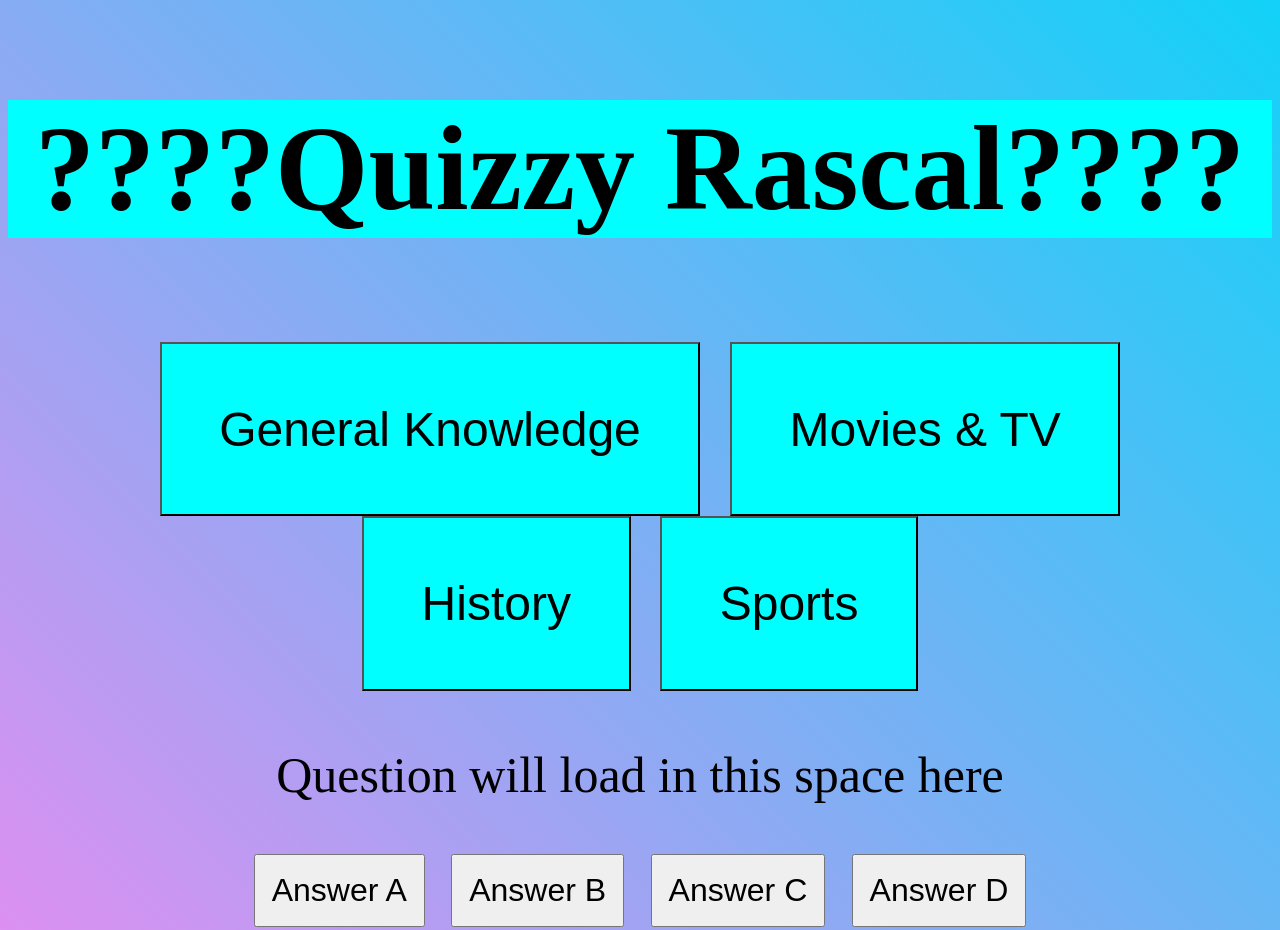
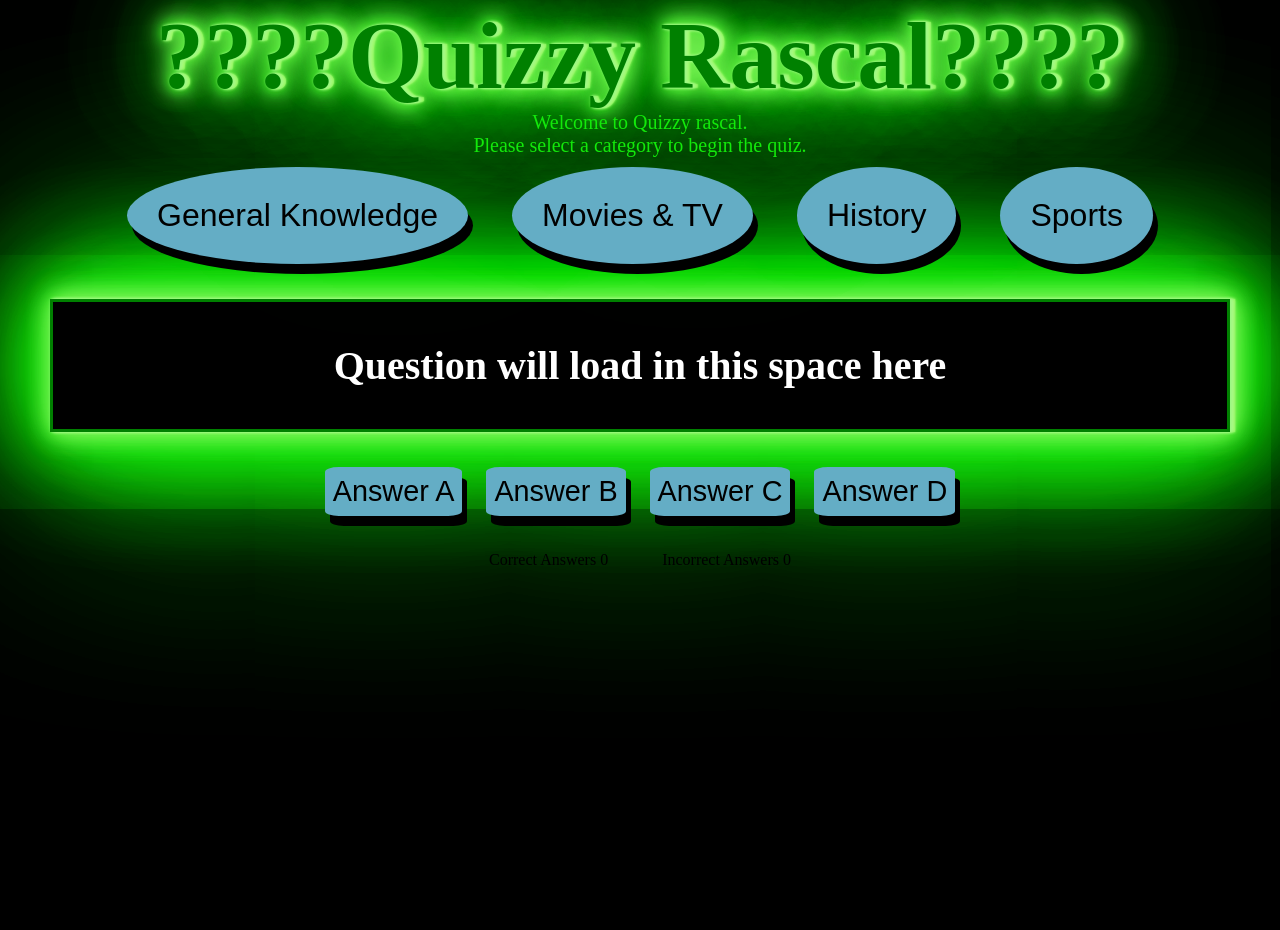
Before and after one commit to Mike0186/quizzyrascal, a plain HTML site: page index.html in a window 1280 px wide. Shown: the top 930 px of the page. After the commit the page ends 800 px from the top, so only its background shows below. Drawn offline with Linux system fonts and the light colour scheme; a web font is replaced by a local one.

Commit message:
Add new style to site

```diff
--- a/assets/css/style.css
+++ b/assets/css/style.css
@@ -1,46 +1,145 @@
+ @import url('https://fonts.googleapis.com/css2?family=Rum+Raisin&family=Tilt+Neon&display=swap');
+
+ * {
+     margin: 0;
+     padding: 0;
+     border: none;
+ }
+
  .page-container {
-     background-image: linear-gradient(45deg, #e68df0 0%, #12d2f8 100%);
+     background: #000000;
  }
 
  #welcome {
      text-align: center;
-     font-size: 80px;
-     background-color: aqua;
+     font-size: 5vw;
+ }
+
+ /* this piece of code was cited on https: //redstapler.co/realistic-css-neon-text-effect-tutorial/*/
+
+ h1 {
+     font-family: 'tilt neon';
+     color: #008000;
+     text-shadow:
+         .1vw 0vw .25vw #91fa7c,
+         .2vw 0vw .25vw #aef592,
+         .4vw 0vw .25vw #a8fc71,
+         .1vw 0vw 0vw #77f053,
+         .2vw 0vw 0vw #77f053,
+         .4vw 0vw 0vw #77f053,
+         .1vw 0vw .1vw #77f053,
+         .2vw 0vw .1vw #77f053,
+         .4vw 0vw .1vw #77f053,
+         .1vw 0vw 2vw #77f053,
+         .2vw 0vw 2vw #77f053,
+         .4vw 0vw 2vw #77f053,
+
+         .1vw 0vw 1vw #13e90b,
+         .2vw 0vw 1vw #13e90b,
+         .4vw 0vw 5vw #13e90b,
+         .1vw 0vw 5vw #13e90b,
+         .2vw 0vw 20vw #13e90b,
+         .4vw 0vw 10vw #13e90b,
+         .1vw 0vw 10vw #13e90b,
+         .2vw 0vw 30vw #13e90b,
+         .4vw 0vw 10vw #13e90b;
+
+ }
+
+ .intro {
+
+     font-family: 'titl neon';
+     color: #13e90b;
+     font-size: 20px;
  }
 
  .categories {
      text-align: center;
-     padding: 5px;
-     /* border: 5px solid green;*/
  }
 
  .btn-topic {
-     padding: 1.2em;
-     font-size: 3rem;
+     padding: 30px;
+     font-size: 2rem;
      margin-inline: 0.8rem;
-     background-color: aqua;
+     background-color: #64adc5;
+     display: inline-block;
+     margin: 10px 20px;
+     box-shadow: 5px 10px;
+     border-radius: 50%;
+ }
+
+ .btn-topic:hover {
+     background: rgb(243, 119, 237);
+     box-shadow: none;
+ }
+
+ .btn-answer:hover {
+     background: aqua;
+     box-shadow: green;
+     border-radius: 10%;
+
  }
 
 
  #game-area {
      text-align: center;
-     /*border: 5px solid rgb(5, 5, 117);*/
 
  }
 
  .question-area {
      padding: 1em;
-     font-size: 50px;
+     font-size: 2.5em;
+     color: white;
+     font-family: 'rum raisin';
+     margin: 25px 50px;
+     font-weight: 800;
+     border: .2rem solid green;
+     box-shadow: .1vw 0vw .25vw #91fa7c,
+         .2vw 0vw .25vw #aef592,
+         .4vw 0vw .25vw #a8fc71,
+         .1vw 0vw 0vw #77f053,
+         .2vw 0vw 0vw #77f053,
+         .4vw 0vw 0vw #77f053,
+         .1vw 0vw .1vw #77f053,
+         .2vw 0vw .1vw #77f053,
+         .4vw 0vw .1vw #77f053,
+         .1vw 0vw 2vw #77f053,
+         .2vw 0vw 2vw #77f053,
+         .4vw 0vw 2vw #77f053,
+
+         .1vw 0vw 1vw #13e90b,
+         .2vw 0vw 1vw #13e90b,
+         .4vw 0vw 5vw #13e90b,
+         .1vw 0vw 5vw #13e90b,
+         .2vw 0vw 20vw #13e90b,
+         .4vw 0vw 10vw #13e90b,
+         .1vw 0vw 10vw #13e90b,
+         .2vw 0vw 30vw #13e90b,
+         .4vw 0vw 10vw #13e90b;
  }
 
  .btn-answer {
-     padding: 1rem;
-     font-size: 2rem;
+     font-size: 1.80rem;
      margin-inline: 0.7rem;
+     margin: 10px;
+     background: #64adc5;
+     padding: 8px;
+     box-shadow: 5px 10px;
+     border-radius: 10%;
  }
+
+
 
  /* this piece of code was taken from the love maths project*/
  .scores {
      display: inline-block;
      padding: 25px;
+
  }
+
+ .score-area {
+     text-align: center;
+
+ }
+
+ @media
--- a/assets/js/questions.js
+++ b/assets/js/questions.js
@@ -24,7 +24,9 @@ let movies = [
         "question": "What flavor of Pop-Tarts does Buddy the Elf use in his spaghetti in Elf?",
         "choices": ["chocolate", "strawberry", "Blueberry", "Apple"],
         "correct": "chocolate"
-    }];
+    },
+
+];
 
 /*
 let history = [
--- a/index.html
+++ b/index.html
@@ -12,7 +12,7 @@
 <body class="page-container">
     <section id="welcome">
         <h1 class="title"> ????Quizzy Rascal????</h1>
-
+        <p class="intro">Welcome to Quizzy rascal. <br> Please select a category to begin the quiz.</p>
     </section>
     <!-- quiz categories-->
     <div class="categories">
@@ -25,10 +25,10 @@
     <section id="game-area">
         <div class="question-area" id="quiz-question">Question will load in this space here</div>
         <div id="answer-buttons">
-            <button class="btn-answer" onclick="checkAnswer(this)"; id="answera">Answer A</button>
-            <button class="btn-answer" onclick="checkAnswer(this)"id="answerb">Answer B</button>
-            <button class="btn-answer" onclick="checkAnswer(this)"id="answerc">Answer C</button>
-            <button class="btn-answer" onclick="checkAnswer(this)"id="answerd">Answer D</button>
+            <button class="btn-answer" onclick="checkAnswer(this)" ; id="answera">Answer A</button>
+            <button class="btn-answer" onclick="checkAnswer(this)" id="answerb">Answer B</button>
+            <button class="btn-answer" onclick="checkAnswer(this)" id="answerc">Answer C</button>
+            <button class="btn-answer" onclick="checkAnswer(this)" id="answerd">Answer D</button>
         </div>
     </section>
 
```
